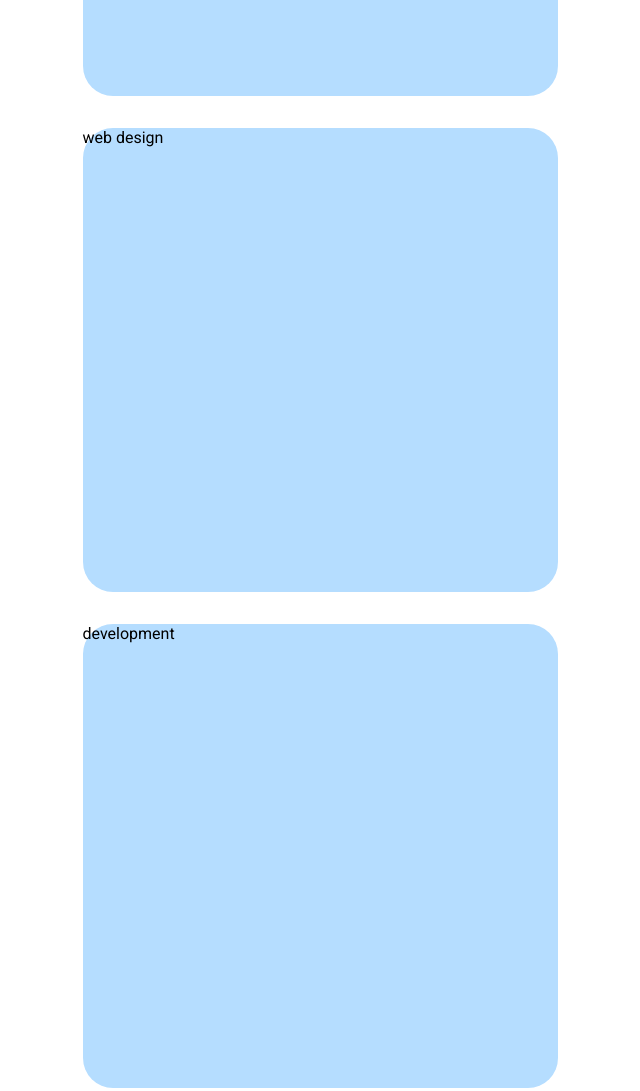
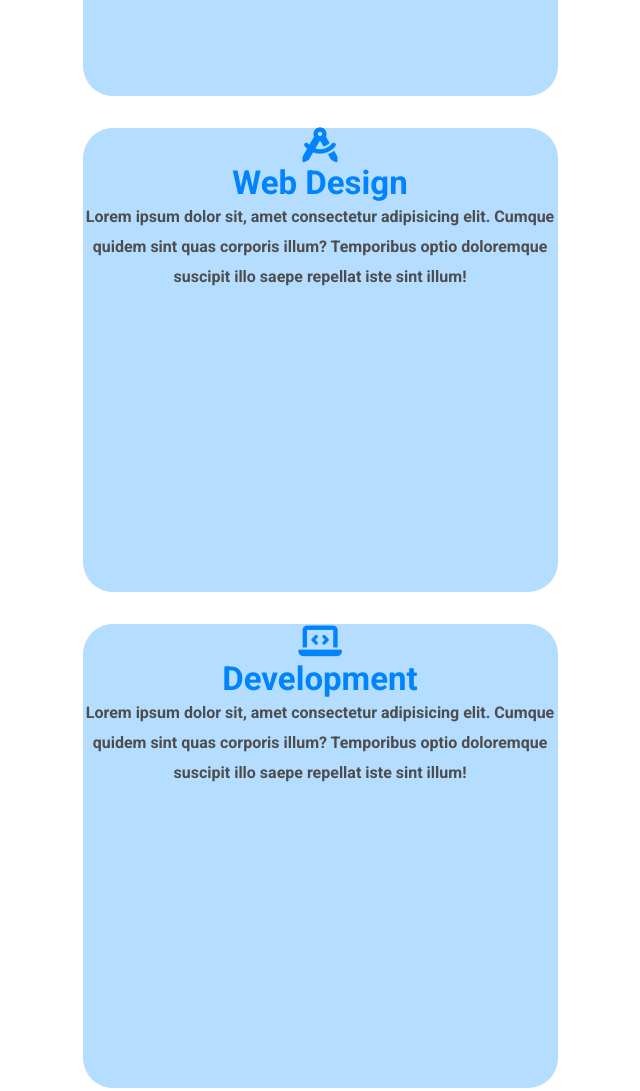
Before and after one commit to BernardoBarbucci/htmlcss-responsive-layout, a plain HTML site: page index.html in a window 1280 px wide. Shown: the part 1280-2371 px from the top of the page, without its empty margins (320-960 px from the left). Drawn offline with Linux system fonts and the light colour scheme.

Commit message:
fine prima colonna blu del jumbo

```diff
--- a/css/style.css
+++ b/css/style.css
@@ -120,6 +120,11 @@ main .jumbotron .container .col-blue:first-child{
     margin-bottom: 41px;
 }
 
+.jumbotron .container .col-blue .left-part button > i{
+    color: white;
+    font-size: 20px;
+}
+
 main .jumbotron .container .col-blue:last-child{
     margin-bottom: 4rem;
 }
@@ -128,6 +133,30 @@ main .jumbotron .container .col-blue:last-child{
     width: 80%;
     margin-left: 3rem;
 }
+
+.jumbotron .container .col-blue:nth-child(2),
+.jumbotron .container .col-blue:nth-child(3),
+.jumbotron .container .col-blue:nth-child(4),
+.jumbotron .container .col-blue:nth-child(5){
+    text-align: center;
+}
+
+.jumbotron .container .col-blue i{
+    font-size: 35px;
+    color: rgb(0, 132, 253);
+}
+
+.jumbotron .container .col-blue h1{
+    color: rgb(0, 132, 253);
+    font-size: 33px;
+}
+
+.jumbotron .container .col-blue p{
+    line-height: 30px;
+    font-weight: bold;
+    color: rgb(77, 77, 77);
+}
+
 /*strategic planning*/
 main .strategic{
     background-color: rgb(151, 146, 228);
--- a/index.html
+++ b/index.html
@@ -39,11 +39,25 @@
                     <div class="right-part"><img src="./img/phone.png" alt="travel"></div>
                 </div>
                 <div class="col-blue">
-
+                    <i class="fa-solid fa-file-code"></i>
+                    <h1>Clean Code</h1>
+                    <p>Lorem ipsum dolor sit, amet consectetur adipisicing elit. Cumque quidem sint quas corporis illum? Temporibus optio doloremque suscipit illo saepe repellat iste sint illum!</p>
                 </div>
-                <div class="col-blue">web design</div>
-                <div class="col-blue">development</div>
-                <div class="col-blue">branding</div>
+                <div class="col-blue">
+                    <i class="fa-solid fa-compass-drafting"></i>
+                    <h1>Web Design</h1>
+                    <p>Lorem ipsum dolor sit, amet consectetur adipisicing elit. Cumque quidem sint quas corporis illum? Temporibus optio doloremque suscipit illo saepe repellat iste sint illum!</p>
+                </div>
+                <div class="col-blue">
+                    <i class="fa-solid fa-laptop-code"></i>
+                    <h1>Development</h1>
+                    <p>Lorem ipsum dolor sit, amet consectetur adipisicing elit. Cumque quidem sint quas corporis illum? Temporibus optio doloremque suscipit illo saepe repellat iste sint illum!</p>
+                </div>
+                <div class="col-blue">
+                    <i class="fa-solid fa-bullhorn"></i>
+                    <h1>Branding</h1>
+                    <p>Lorem ipsum dolor sit, amet consectetur adipisicing elit. Cumque quidem sint quas corporis illum? Temporibus optio doloremque suscipit illo saepe repellat iste sint illum!</p>
+                </div>
             </div>
         </section>
 
```
